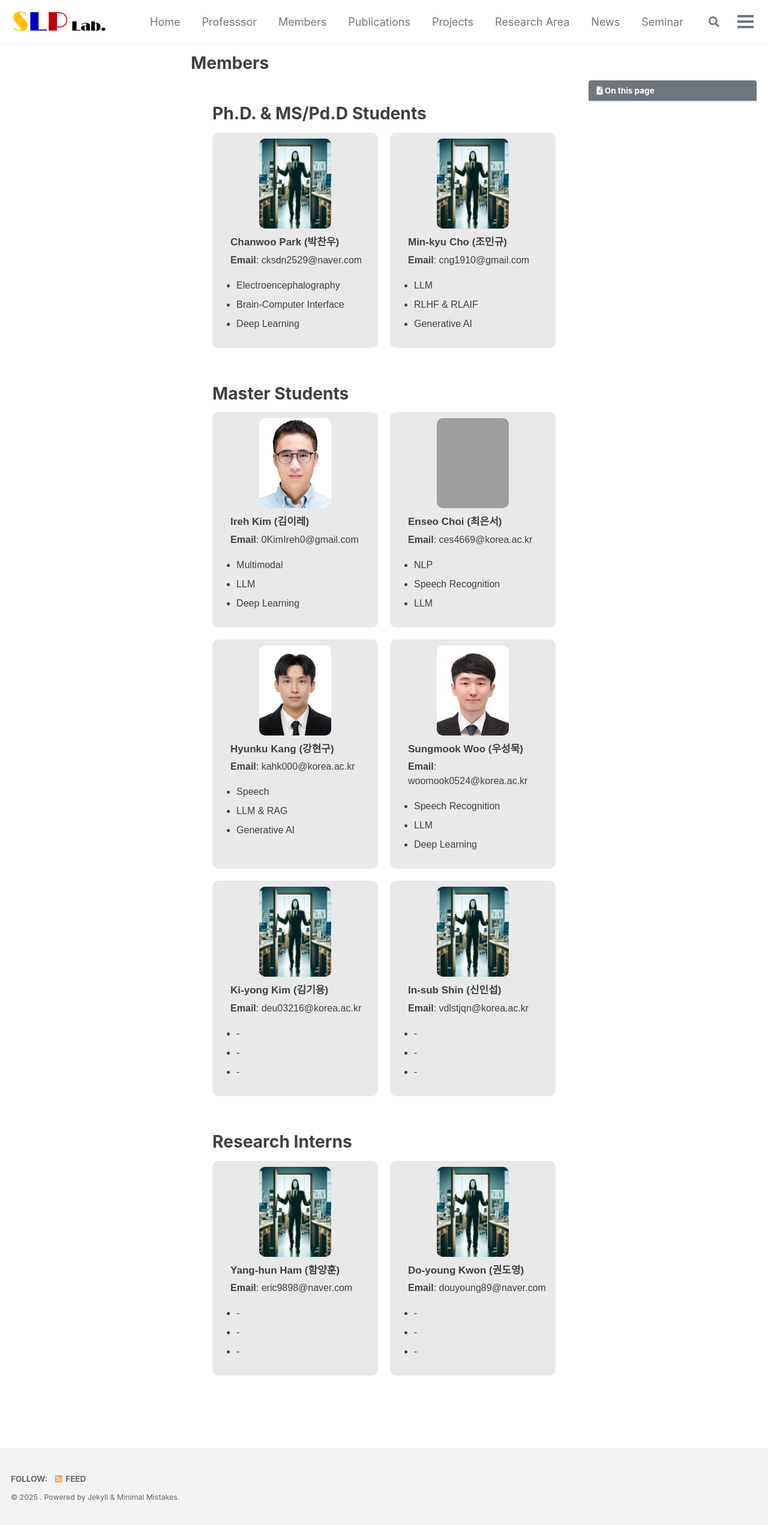
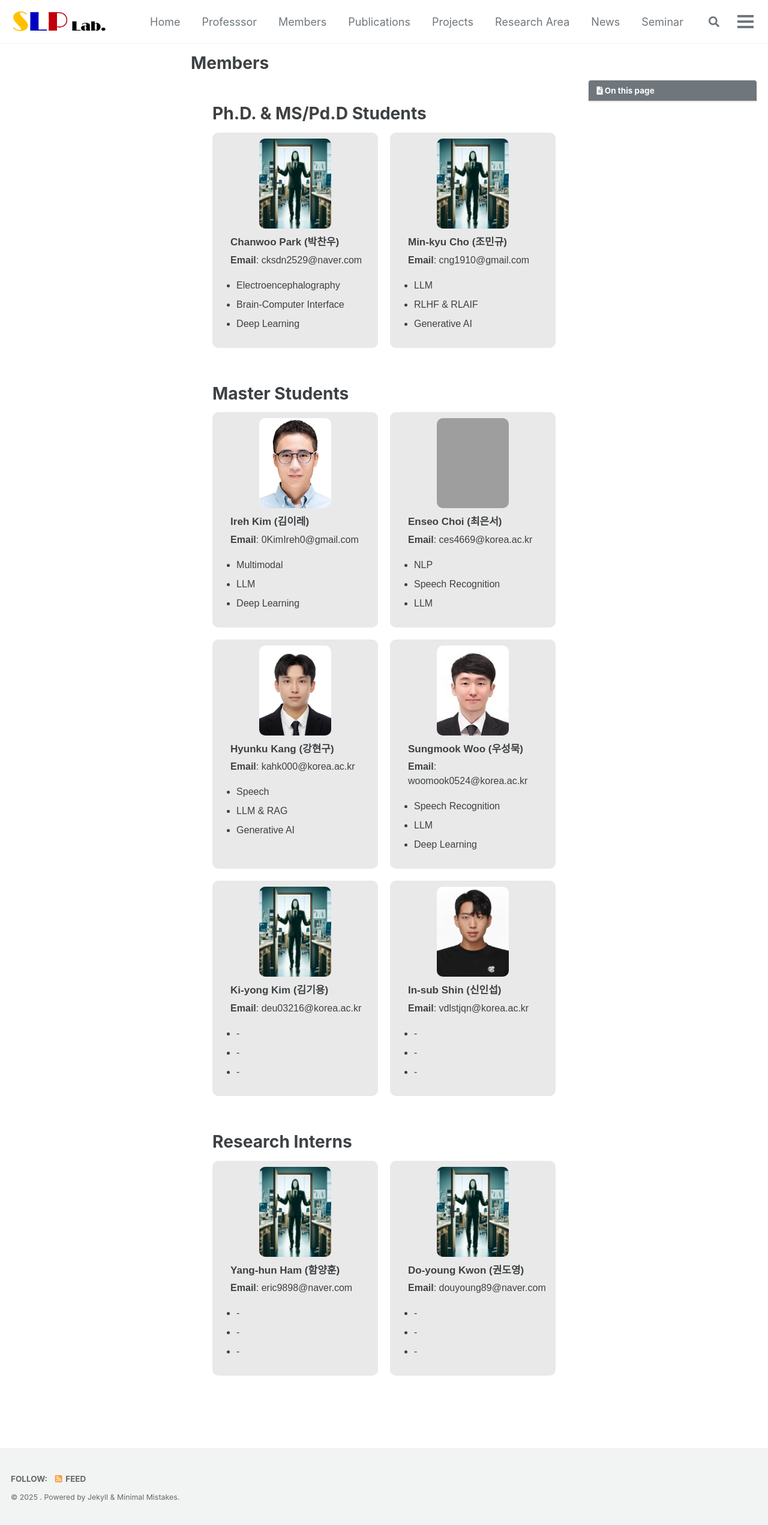
Before and after one commit to slp-laboratory/slp-laboratory.github.io, a Jekyll site: the page built from _pages/members.md, in a window 1280 px wide. Shown: the whole page at 60% size. Built offline with Jekyll 4.4.1, drawn with Linux system fonts in a browser that asks for light colours; cached includes are drawn as plain includes; comment, search, counter and statistics services are not loaded; grey boxes are pictures that could not be loaded.

Commit message:
Update members.md
In-sub's image change.

```diff
--- a/_pages/members.md
+++ b/_pages/members.md
@@ -128,7 +128,7 @@ toc: true
       </div>
     </div>
         <div class="student">
-      <img src="../assets/images/member/someone.PNG" alt="In-sub Shin">
+      <img src="../assets/images/member/In-sub.png" alt="In-sub Shin">
       <div class="info">
         <div class="name"> In-sub Shin (신인섭)</div>
         <div class="email"><strong>Email</strong>: vdlstjqn@korea.ac.kr</div>
```
